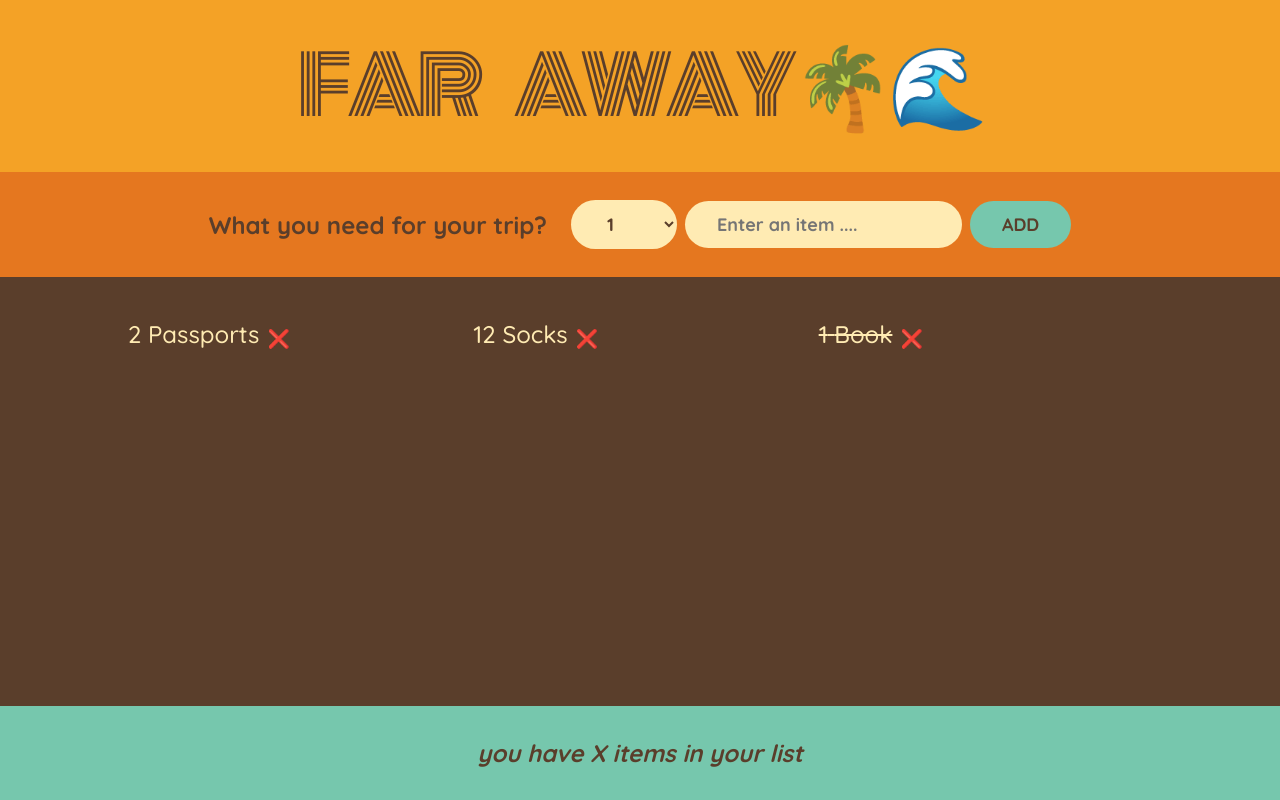
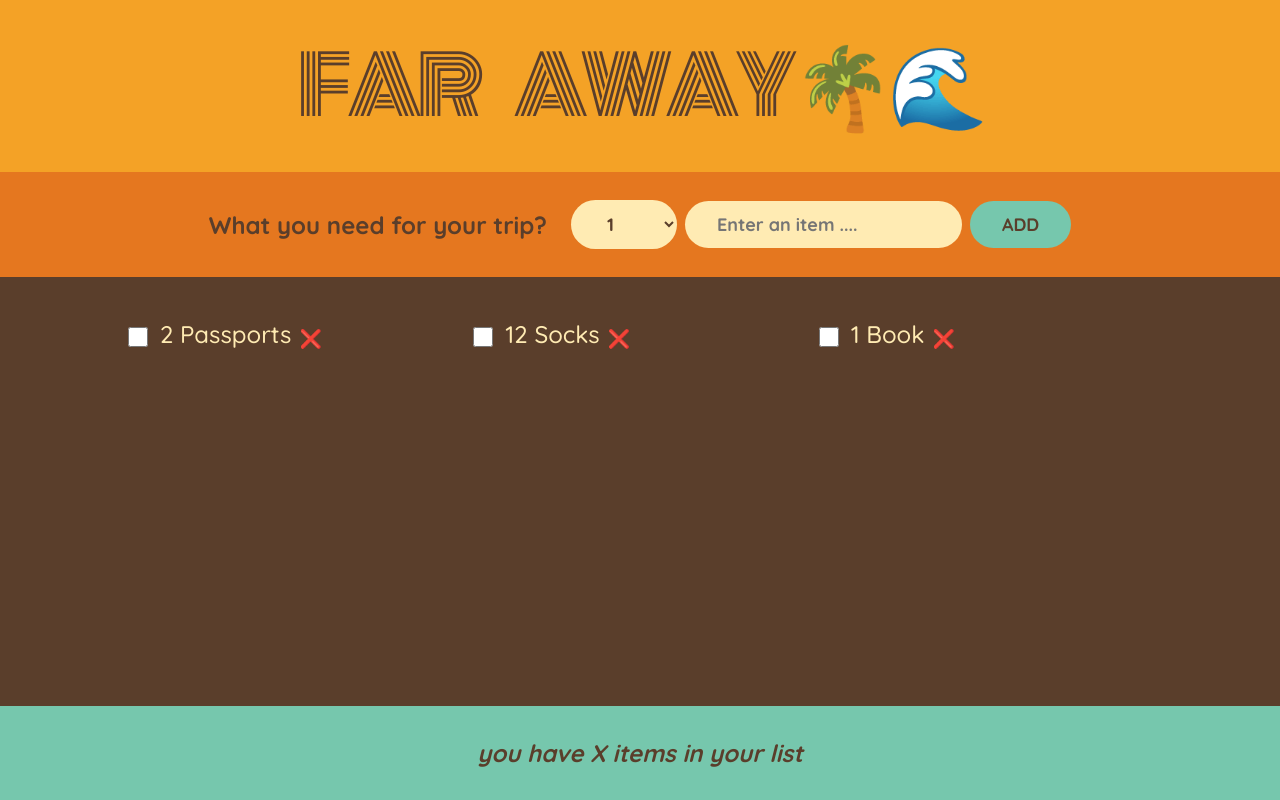
Before and after one commit to MitraHooshmand/travel-list, a React (Create React App) app: page / in a window 1280 px wide. Built offline with nearby package versions, Linux system fonts and the light colour scheme.

Commit message:
toggle handler is added- child to parent relation

```diff
--- a/src/App.js
+++ b/src/App.js
@@ -3,7 +3,7 @@ import { useState } from "react";
 const initialItems = [
   { id: 1, description: "Passports", quantity: 2, packed: false },
   { id: 2, description: "Socks", quantity: 12, packed: false },
-  { id: 3, description: "Book", quantity: 1, packed: true },
+  { id: 3, description: "Book", quantity: 1, packed: false },
 ];
 
 export default function App() {
@@ -15,11 +15,22 @@ export default function App() {
   function deleteHandler(id) {
     setItem((items) => items.filter((item) => item.id !== id));
   }
+  function toggleHandler(id) {
+    setItem((items) =>
+      items.map((item) =>
+        item.id === id ? { ...item, packed: !item.packed } : item
+      )
+    );
+  }
   return (
     <div className="app">
       <Logo />
       <Form onAddItems={handleAddItems} />
-      <PackingList items={item} onDeleteHandler={deleteHandler} />
+      <PackingList
+        items={item}
+        onDeleteHandler={deleteHandler}
+        onToggleHandler={toggleHandler}
+      />
       <Stats />
     </div>
   );
@@ -68,23 +79,35 @@ function Form({ onAddItems }) {
     </form>
   );
 }
-function PackingList({ items, onDeleteHandler }) {
+function PackingList({ items, onDeleteHandler, onToggleHandler }) {
   return (
     <div className="list">
       <ul>
         {items.map((item) => (
-          <Item item={item} key={item.id} deleteHandler={onDeleteHandler} />
+          <Item
+            item={item}
+            key={item.id}
+            onDeleteHandler={onDeleteHandler}
+            onToggleHandler={onToggleHandler}
+          />
         ))}
       </ul>
     </div>
   );
 }
-function Item({ item, deleteHandler }) {
+function Item({ item, onDeleteHandler, onToggleHandler }) {
   return (
     <li>
+      <input
+        type="checkbox"
+        value={item.packed}
+        onClick={() => {
+          onToggleHandler(item.id);
+        }}
+      />
       <span style={item.packed ? { textDecoration: "line-through" } : {}}>
         {item.quantity} {item.description}
-        <button onClick={() => deleteHandler(item.id)}>❌</button>
+        <button onClick={() => onDeleteHandler(item.id)}>❌</button>
       </span>
     </li>
   );
```
